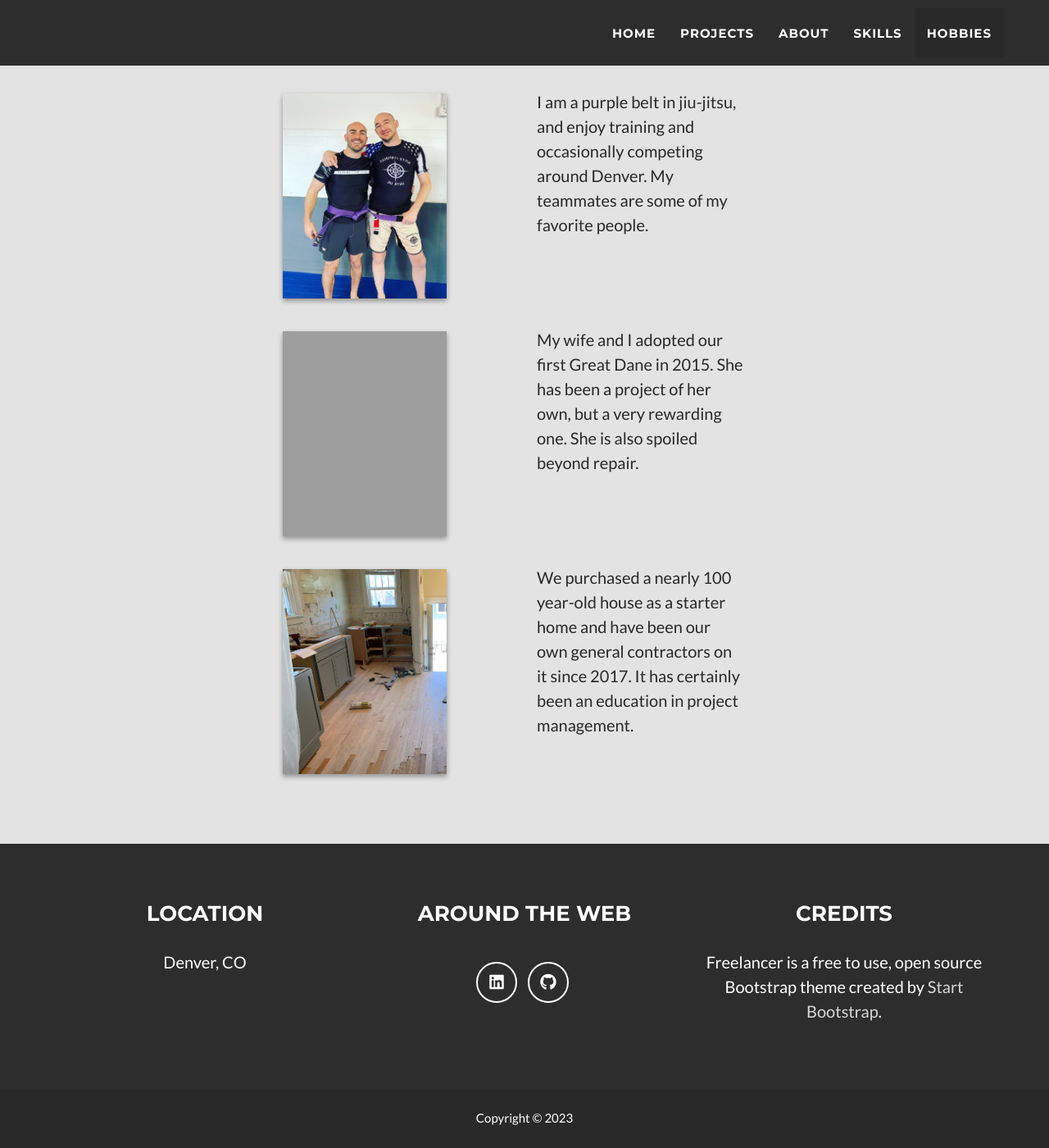
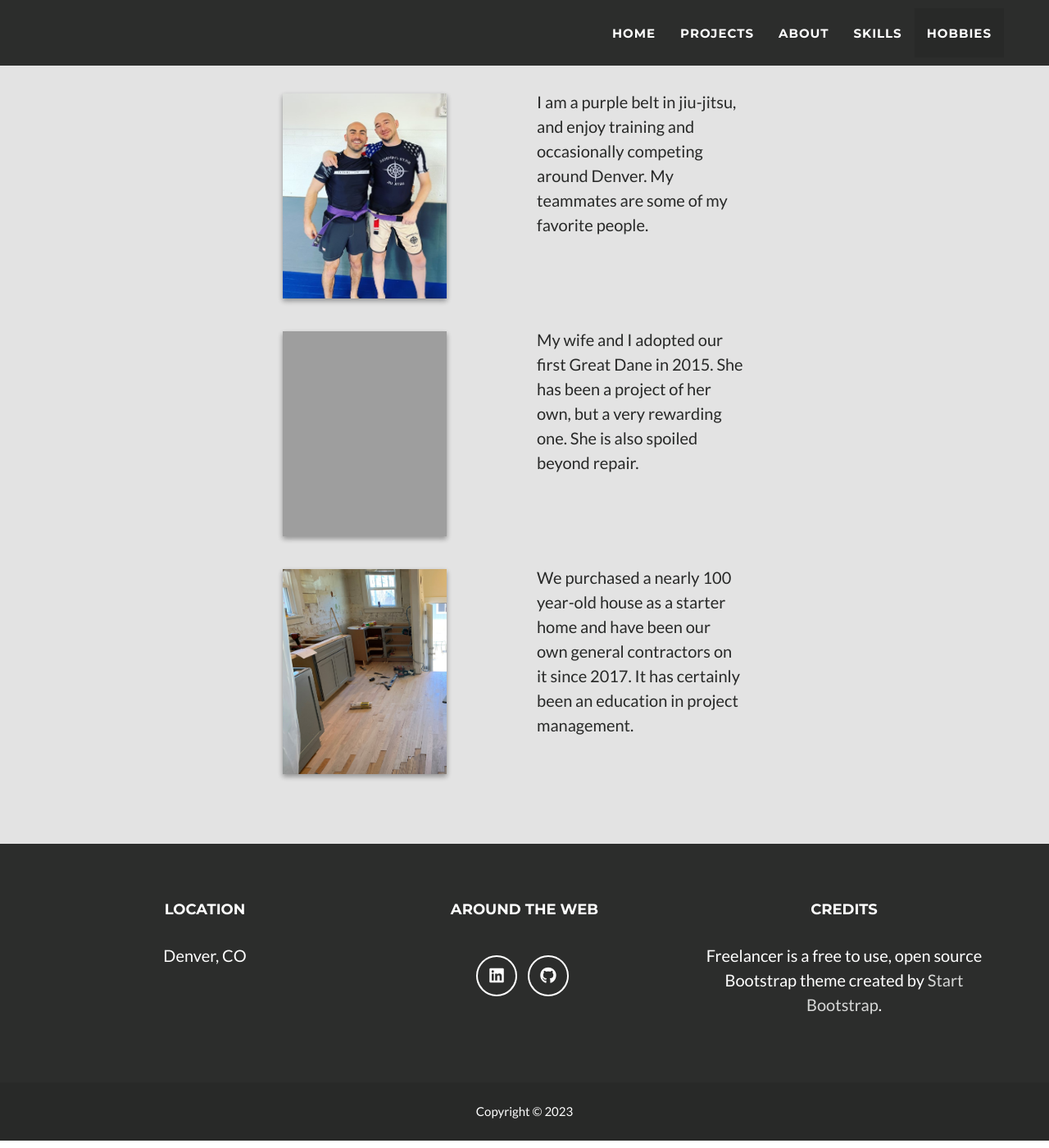
Before and after one commit to brf217/brf217.github.io, a Jekyll site: the page built from _posts/2014-07-18-project-1.markdown, in a window 1280 px wide and 1400 px high, scrolled down 2614 px. Shown: the whole window at 82% size. Built offline with Jekyll 4.4.1, drawn with Linux system fonts in a browser that asks for light colours; grey boxes are pictures that could not be loaded.

Commit message:
Update main.css

```diff
--- a/_includes/css/main.css
+++ b/_includes/css/main.css
@@ -387,7 +387,7 @@ footer {
 
 footer h3 {
     margin-bottom: 30px;
-    font-size; 18px;
+    font-size: 18px;
 }
 
 footer .footer-above {
```
